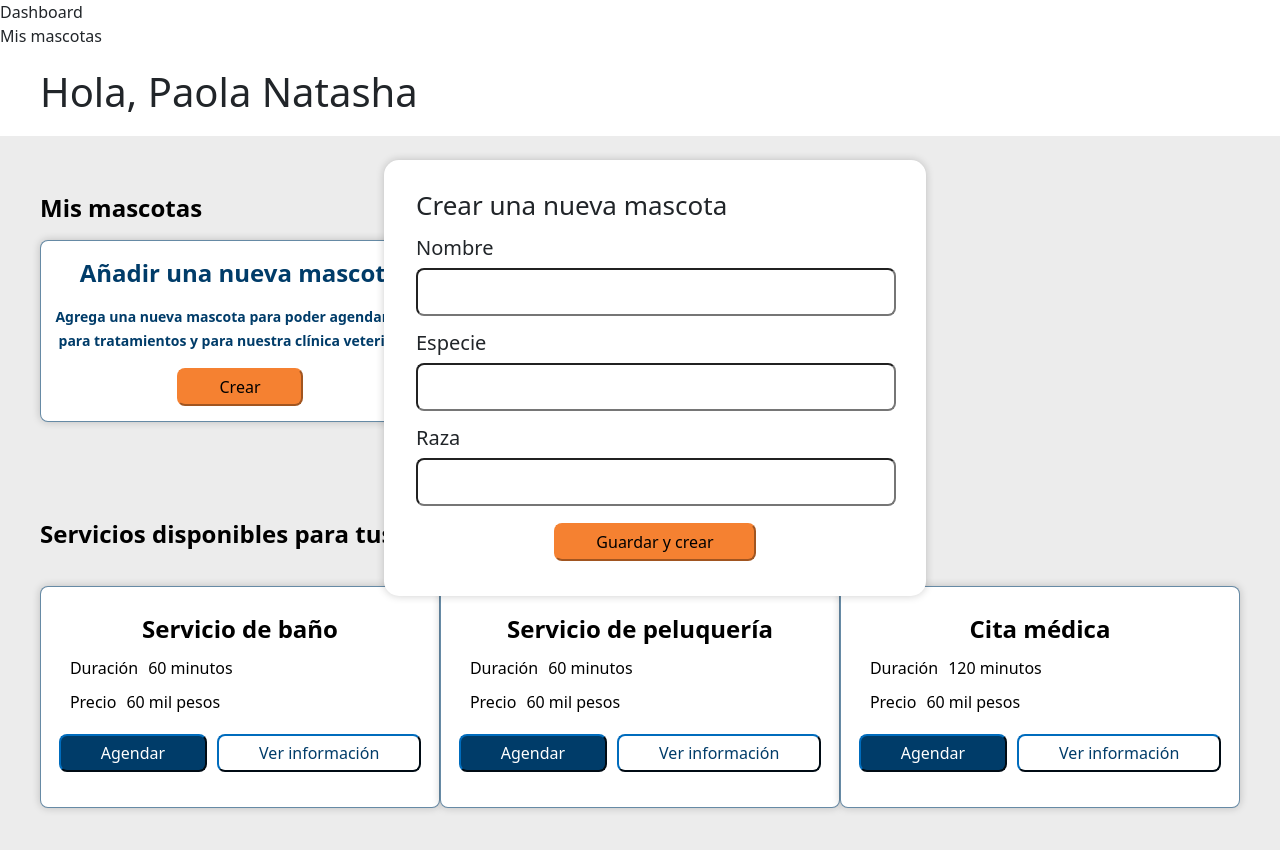
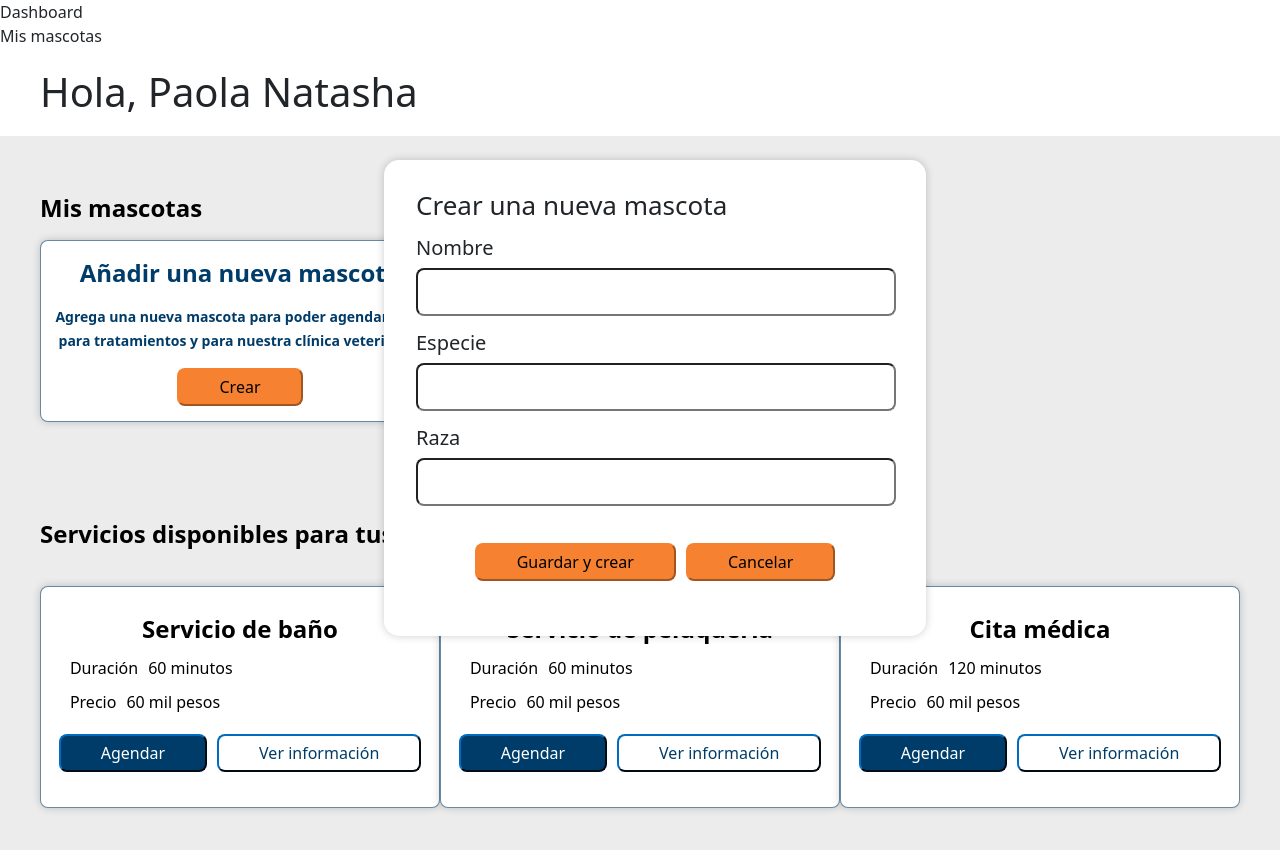
Before and after one commit to pbtxt/vetware-frontend, a Next.js app: page / in a window 1280 px wide. Both pictures are taken after a click on the button "Crear". Shown: the top 850 px of the page. Built offline with nearby package versions, Linux system fonts and the light colour scheme.

Commit message:
add cancel button

```diff
--- a/src/components/molecules/Modal/index.tsx
+++ b/src/components/molecules/Modal/index.tsx
@@ -51,6 +51,10 @@ export default class Modal extends Component<Props, State> {
     });
   };
 
+  hideModal = () => {
+    this.props.show();
+  };
+
   render() {
     const { owner_email, name, species, breed } = this.state;
     return (
@@ -91,6 +95,9 @@ export default class Modal extends Component<Props, State> {
           <button className="modal-button" onClick={this.handleNewPet}>
             Guardar y crear
           </button>
+          <button className="modal-button" onClick={this.hideModal}>
+            Cancelar
+          </button>
         </div>
       </div>
     );
--- a/src/components/molecules/Modal/styles.css
+++ b/src/components/molecules/Modal/styles.css
@@ -44,6 +44,7 @@
   display: flex;
   align-items: center;
   justify-content: center;
+  margin: 20px 0px;
 }
 
 .modal-button {
```
